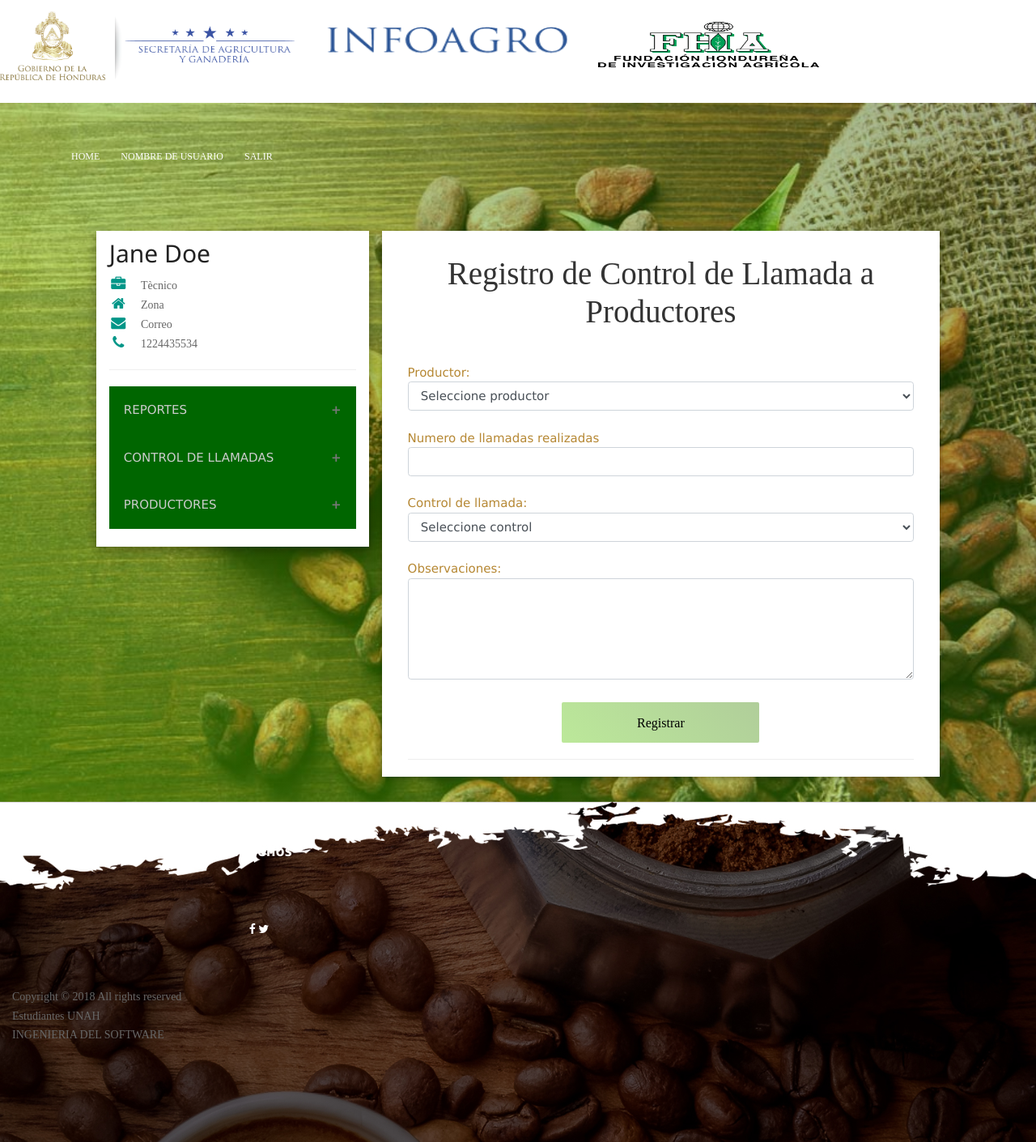
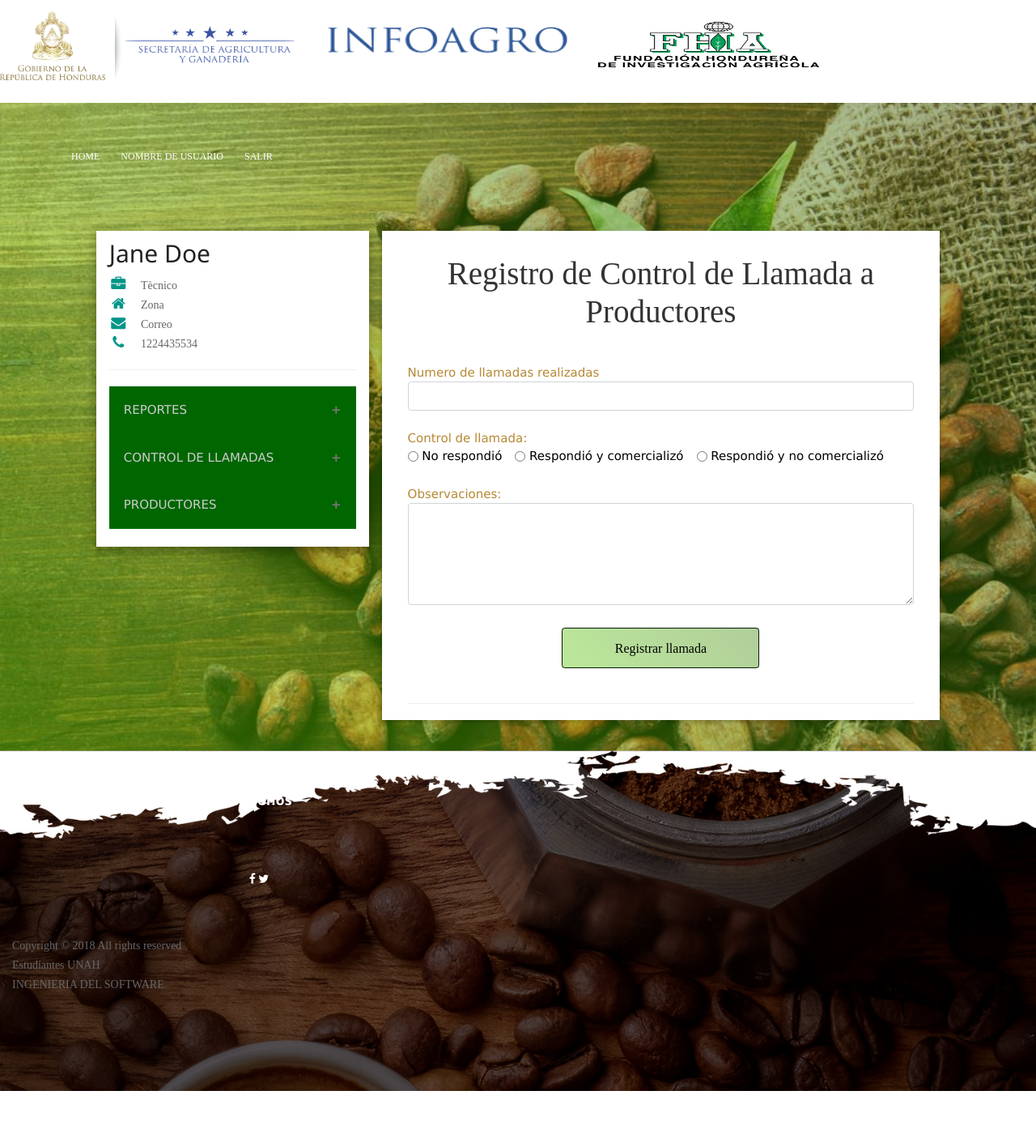
Before and after one commit to sdilcia/XXX, a PHP site: page /pages/control_llamadas.php?id_productor=1 in a window 1280 px wide. Shown: the whole page at 81% size. After the commit the page ends 1347 px from the top, so only its background shows below. Run offline with PHP 8.4, Linux system fonts and the light colour scheme; the visitor is signed in with stand-in values (Sample User, id 1); some web fonts are replaced.

Commit message:
agregado control de llamadas e historial de llamadas

```diff
--- a/XXX/pages/control_llamadas.php
+++ b/XXX/pages/control_llamadas.php
@@ -1,3 +1,70 @@
+<?php
+// Initialize the session
+session_start();
+
+// If session variable is not set it will redirect to login page
+if(!isset($_SESSION['username']) || empty($_SESSION['username'])){
+    header("location: login.php");
+    exit;
+}
+
+if(empty(trim($_GET['id_productor']))){
+    header("location: historial_productores.php");
+    exit;
+}
+
+require_once 'db.php';
+
+$error_validacion = "";
+$llamadas = $contro_llamada = $observaciones = $codigo_productor = "";
+
+if($_SERVER["REQUEST_METHOD"] == "POST"){
+
+    // Valida campos vacíos
+    if(empty(trim($_POST["txtNumeroLlamadas"]))){
+        $error_validacion = 'Por favor ingrese el número de llamadas.';
+    } else{
+        $llamadas = trim($_POST["txtNumeroLlamadas"]);
+    }
+
+    if(empty(trim($_POST['estadollamada']))){
+        $error_validacion = 'Seleccione una opción de control de llamada.';
+    } else{
+        $contro_llamada = trim($_POST['estadollamada']);
+    }
+
+    if(empty(trim($_GET['id_productor']))){
+        header("location: historial_productores.php");
+        exit;
+    } else{
+        $codigo_productor = trim($_GET["id_productor"]);
+    }
+
+
+
+    // Valida los campos
+    if(empty($error_validacion)){
+        $observaciones = trim($_POST["txtobservacion"]);
+        $username = $_SESSION["username"];
+        $codigo_usuario = $_SESSION["codigo_usuario"];
+
+        $sql = "INSERT INTO tbl_llamadas(fecha_llamada, numero_llamadas, observacion, codigo_productor, codigo_control_llamada, codigo_usuario)
+        VALUES((SELECT NOW()),'$llamadas','$observaciones','$codigo_productor','$contro_llamada', '$codigo_usuario')";
+
+        if(mysqli_query($link, $sql)){
+            header("location: home_admin.php");
+        }else{
+            $error_validacion = mysqli_error($link);
+        }
+
+    }
+
+    // Cerrar conexión
+    mysqli_close($link);
+}
+
+?>
+
 <!DOCTYPE html>
 <html lang="zxx" class="no-js">
 
@@ -50,7 +117,7 @@
                         </li>
 
                         <li>
-                            <a href="#footerSection">Salir</a>
+                            <a href="logout.php">Salir</a>
                         </li>
                     </ul>
                 </nav>
@@ -141,19 +208,7 @@
                                     Registro de Control de Llamada a Productores
                                 </span>
                                 <div class="w3-container">
-                                    <form class="contact2-form validate-form">
-                                        <div class="descripcion">
-                                            <b>Productor:</b>
-                                        </div>
-                                        <div class="valor">
-                                            <select class="form-control" name="cboProductor">
-                                                <option value="-">Seleccione productor</option>
-                                                <option value="0">Productor 1</option>
-                                                <option value="1">Productor 2</option>
-                                                <option value="2">Productor 3</option>
-                                            </select>
-                                        </div>
-                                        <br>
+                                    <form class="contact2-form validate-form" method="POST">
 
                                         <div class="descripcion">
                                             <b>Numero de llamadas realizadas</b>
@@ -166,31 +221,41 @@
                                         <div class="descripcion">
                                             <b>Control de llamada:</b>
                                         </div>
-                                        <div class="valor">
-                                            <select class="form-control" name="cboLlamada">
-                                                <option value="-">Seleccione control</option>
-                                                <option value="0">No respondio</option>
-                                                <option value="1">Respondio y no comercializo</option>
-                                                <option value="2">Respondio y comercializo</option>
-                                            </select>
+                                        <div class="form-check form-check-inline">
+                                            <input class="form-check-input" type="radio" id="radio1" value="1" name="estadollamada">
+                                            <label class="form-check-label" for="radio1">No respondió</label>
                                         </div>
+
+                                        <div class="form-check form-check-inline">
+                                            <input class="form-check-input" type="radio" id="radio2" value="2" name="estadollamada">
+                                            <label class="form-check-label" for="radio2">Respondió y comercializó</label>
+                                        </div>
+                                        <div class="form-check form-check-inline">
+                                            <input class="form-check-input" type="radio" id="radio3" value="3" name="estadollamada">
+                                            <label class="form-check-label" for="radio3">Respondió y no comercializó</label>
+                                        </div>
+
+                                        <br>
                                         <br>
 
                                         <div class="descripcion">
                                             <b>Observaciones:</b>
                                         </div>
                                         <div class="form-group">
-                                            <textarea class="form-control" rows="5" id="observacion"></textarea>
+                                            <textarea class="form-control" rows="5" id="observacion" name="txtobservacion"></textarea>
                                         </div>
 
 
                                         <div class="container-contact2-form-btn">
                                             <div class="wrap-contact2-form-btn">
                                                 <div class="contact2-form-bgbtn"></div>
-                                                <button class="contact2-form-btn" style="border-color: rgb(6, 26, 6)">
-                                                    Registrar
-                                                </button>
+                                                <input type="submit" value="Registrar llamada" class="btn contact2-form-btn" style="border-color: rgb(6, 26, 6); background: transparent">
+
                                             </div>
+                                        </div>
+
+                                        <div class="<?php echo (!empty($error_validacion)) ? 'has-error' : ''; ?>" style="color:red">
+                                            <br><span class="help-block"><?php echo $error_validacion; ?></span>
                                         </div>
                                     </form>
                                     <hr>
--- a/XXX/pages/historial_productores.php
+++ b/XXX/pages/historial_productores.php
@@ -1,8 +1,8 @@
 <?php
-// Initialize the session
+// Inicializar la sesión
 session_start();
 
-// If session variable is not set it will redirect to login page
+// Si la variable sesión no está definida manda al login
 if(!isset($_SESSION['username']) || empty($_SESSION['username'])){
     header("location: login.php");
     exit;
--- a/XXX/pages/home_tecnico.php
+++ b/XXX/pages/home_tecnico.php
@@ -101,7 +101,7 @@ if(!isset($_SESSION['username']) || empty($_SESSION['username'])){
                                 <li><a href="../Manual de Usuario-IlumiArts.pdf" target="_blank"><i class="fa fa-gear fa-fw"></i>Manual de Usuario</a>
                                 </li>
                                 <li class="divider"></li>
-                                <li><a href="../index.php"><i class="fa fa-sign-out fa-fw"></i>Logout</a>
+                                <li><a href="logout.php"><i class="fa fa-sign-out fa-fw"></i>Logout</a>
                                 </li>
                             </ul>
                            </li>
--- a/XXX/pages/logout.php
+++ b/XXX/pages/logout.php
@@ -9,6 +9,6 @@ $_SESSION = array();
 session_destroy();
 
 // Redirect to login page
-header("location: login.php");
+header("location: ../index.php");
 exit;
 ?>
```
Also changed, not shown: XXX/pages/historial_llamadas.php (+43 -31 lines), XXX/pages/login.php (+21 -2 lines).
